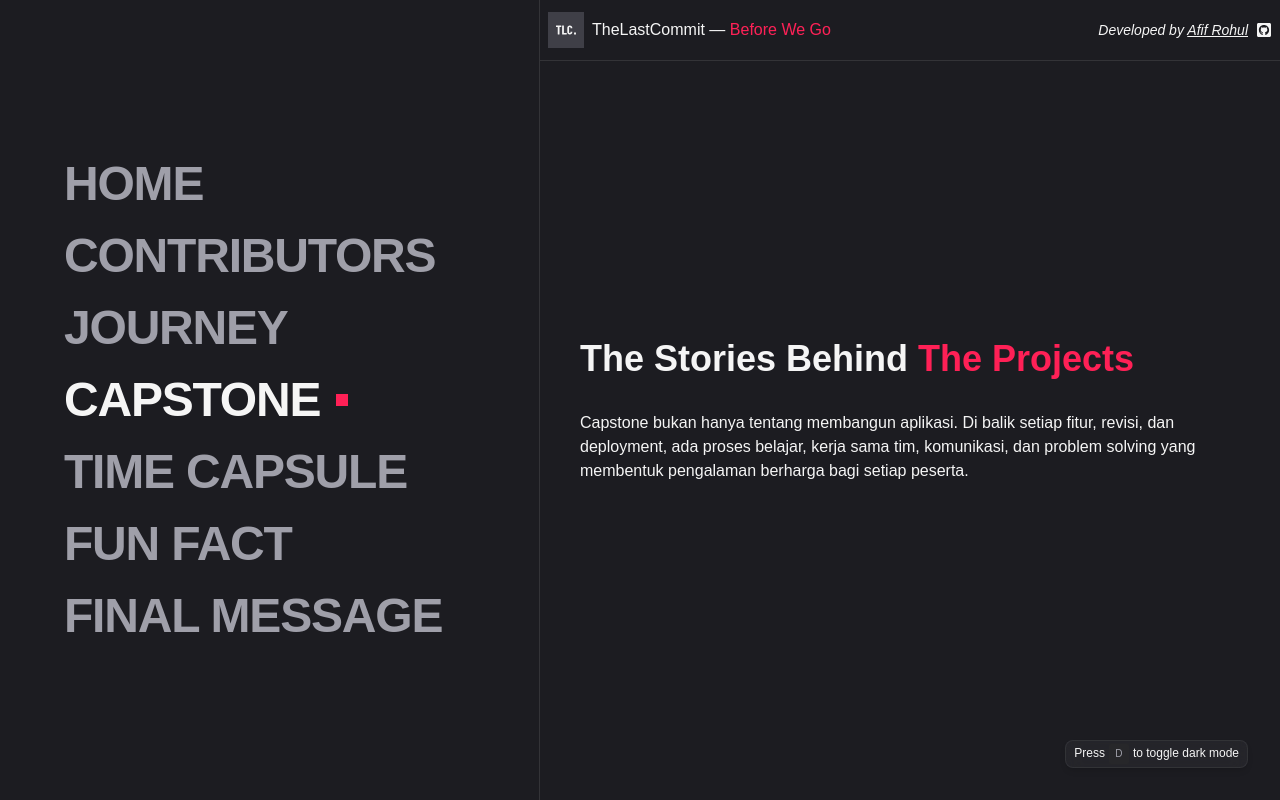
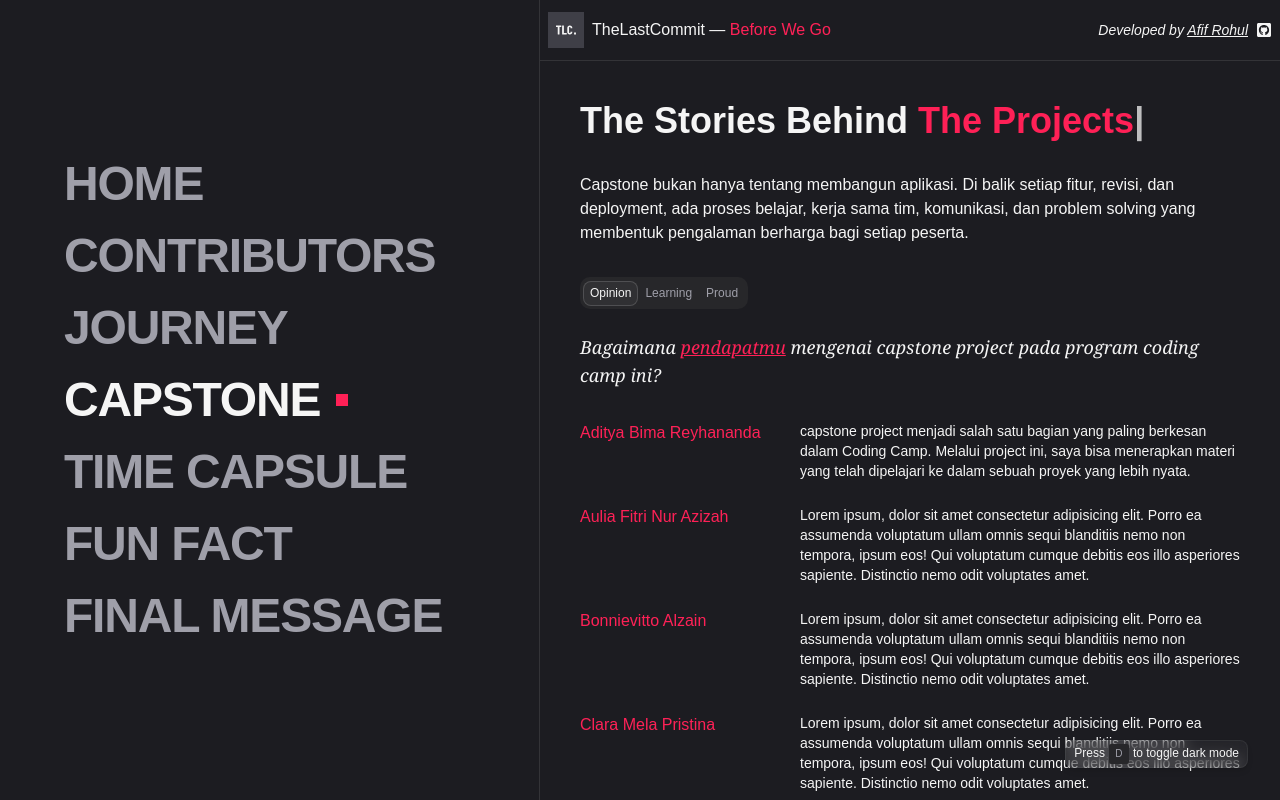
Before and after one commit to afifrohul/cfc-22-the-last-commit, a React (Vite) app: page /capstone in a window 1280 px wide. Shown: the top 800 px of the page. Built offline with nearby package versions, Linux system fonts and the light colour scheme.

Commit message:
feat: update capstone page

```diff
--- a/src/pages/capstone.tsx
+++ b/src/pages/capstone.tsx
@@ -1,9 +1,22 @@
+import TabsContentItem from "@/components/tabs-content-item"
 import TypingHeadline from "@/components/typing-headline"
+import { Tabs, TabsContent, TabsList, TabsTrigger } from "@/components/ui/tabs"
+import { capstone } from "@/lib/data/capstone-data"
+
+const opinion = capstone.map((item) => {
+  return { name: item.name, content: item.opinion }
+})
+const learning = capstone.map((item) => {
+  return { name: item.name, content: item.learning }
+})
+const proud = capstone.map((item) => {
+  return { name: item.name, content: item.proud }
+})
 
 export default function Capstone() {
   return (
     <div className="flex flex-1 flex-col items-center justify-center">
-      <div className="px-4 pb-4 md:px-10 md:pb-10">
+      <div className="px-4 pb-4 md:p-10">
         <TypingHeadline
           segments={[
             { text: "The Stories Behind " },
@@ -18,6 +31,55 @@ export default function Capstone() {
             bagi setiap peserta.
           </p>
         </div>
+        <div className="mt-8">
+          <Tabs defaultValue="opinion" className="w-full">
+            <TabsList>
+              <TabsTrigger value="opinion">Opinion</TabsTrigger>
+              <TabsTrigger value="learning">Learning</TabsTrigger>
+              <TabsTrigger value="proud">Proud</TabsTrigger>
+            </TabsList>
+            <TabsContent value="opinion">
+              <TabsContentItem
+                headline={
+                  <p className="font-serif text-lg font-medium italic">
+                    Bagaimana{" "}
+                    <span className="text-rose-500 underline">pendapatmu</span>{" "}
+                    mengenai capstone project pada program coding camp ini?
+                  </p>
+                }
+                data={opinion}
+              />
+            </TabsContent>
+            <TabsContent value="learning">
+              <TabsContentItem
+                headline={
+                  <p className="font-serif text-lg font-medium italic">
+                    Apa{" "}
+                    <span className="text-rose-500 underline">
+                      pelajaran terbesar
+                    </span>{" "}
+                    yang kamu dapatkan selama mengerjakan capstone project?
+                  </p>
+                }
+                data={learning}
+              />
+            </TabsContent>
+            <TabsContent value="proud">
+              <TabsContentItem
+                headline={
+                  <p className="font-serif text-lg font-medium italic">
+                    Hal apa yang paling{" "}
+                    <span className="text-rose-500 underline">
+                      membuatmu bangga
+                    </span>{" "}
+                    dari capstone project kalian?
+                  </p>
+                }
+                data={proud}
+              />
+            </TabsContent>
+          </Tabs>
+        </div>
       </div>
     </div>
   )
```
Also changed, not shown: src/pages/journey.tsx (+18 -4 lines).
